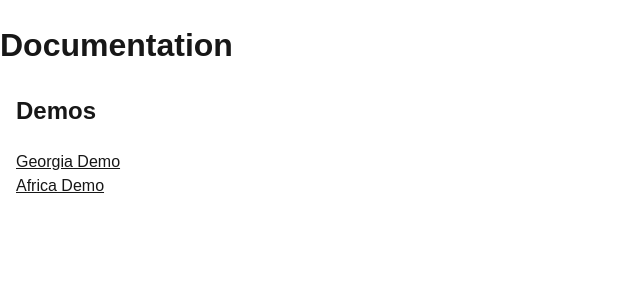
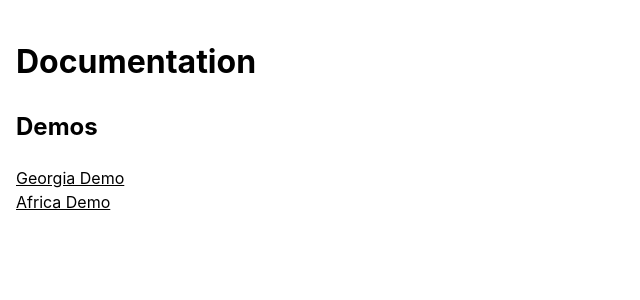
Before and after one commit to Gisat/deckgl-layers, a Next.js app: page / in a window 1280 px wide. Shown: the top 300 px of the page, without its empty margins (0-640 px from the left). Built offline with nearby package versions, Linux system fonts and the light colour scheme.

Commit message:
add docs

```diff
--- a/src/app/globals.css
+++ b/src/app/globals.css
@@ -1,35 +1,13 @@
-:root {
-  --background: #ffffff;
-  --foreground: #171717;
-}
-
-@media (prefers-color-scheme: dark) {
-  :root {
-    --background: #0a0a0a;
-    --foreground: #ededed;
-  }
-}
-
 html,
 body {
   max-width: 100vw;
   overflow-x: hidden;
 }
 
-body {
-  color: var(--foreground);
-  background: var(--background);
-  font-family: Arial, Helvetica, sans-serif;
-  -webkit-font-smoothing: antialiased;
-  -moz-osx-font-smoothing: grayscale;
-}
-
 a {
   color: inherit;
 }
 
-@media (prefers-color-scheme: dark) {
-  html {
-    color-scheme: dark;
-  }
+.dgl-Home {
+    padding: 1rem;
 }
--- a/src/app/page.tsx
+++ b/src/app/page.tsx
@@ -2,7 +2,7 @@ import {Navigation} from "@features/shared/components/Navigation/Navigation";
 
 export default function Home() {
   return (
-      <main>
+      <main className="dgl-Home">
 		  <h1>Documentation</h1>
         <Navigation hideHomeLink/>
       </main>
--- a/src/features/shared/components/Navigation/Navigation.css
+++ b/src/features/shared/components/Navigation/Navigation.css
@@ -1,7 +1,3 @@
-.dgl-Navigation {
-    margin: 1rem;
-}
-
 .dgl-Navigation ul {
     margin-left: 0;
     list-style: none;
--- a/src/features/shared/components/Navigation/Navigation.tsx
+++ b/src/features/shared/components/Navigation/Navigation.tsx
@@ -1,16 +1,39 @@
 import Link from "next/link";
 import "./Navigation.css";
 
-export const Navigation = ({hideHomeLink}: {hideHomeLink: boolean}) => {
+/**
+ * Props for the Navigation component.
+ *
+ * @property {boolean} [hideHomeLink] - Optional flag to hide the "Home" link.
+ * @property {() => void} [onLinkClick] - Optional callback function triggered when a link is clicked.
+ */
+interface NavigationProps {
+	hideHomeLink?: boolean;
+	onLinkClick?: () => void;
+}
+
+/**
+ * Navigation component that renders a navigation menu with optional links.
+ *
+ * @param {NavigationProps} props - The props for the component.
+ * @param {boolean} [props.hideHomeLink] - If true, the "Home" link will be hidden.
+ * @param {() => void} [props.onLinkClick] - Callback function triggered when a demo link is clicked.
+ *
+ * @returns {JSX.Element} The rendered navigation menu.
+ */
+export const Navigation = ({hideHomeLink, onLinkClick}: NavigationProps) => {
 	return (
 		<nav className="dgl-Navigation">
+			{/* Main navigation list */}
 			<ul>
+				{/* Conditionally render the "Home" link based on the hideHomeLink prop */}
 				{!hideHomeLink && <li><Link href="/">Home</Link></li>}
 			</ul>
 			<h2>Demos</h2>
+			{/* Demo links section */}
 			<ul>
-				<li><Link href="/demos/georgia">Georgia Demo</Link></li>
-				<li><Link href="/demos/africa">Africa Demo</Link></li>
+				<li><Link onClick={onLinkClick} href="/demos/georgia">Georgia Demo</Link></li>
+				<li><Link onClick={onLinkClick} href="/demos/africa">Africa Demo</Link></li>
 			</ul>
 		</nav>
 	);
```
Also changed, not shown: src/features/shared/components/FloatingNavigation/FloatingNavigation.tsx (+17 -2 lines).
